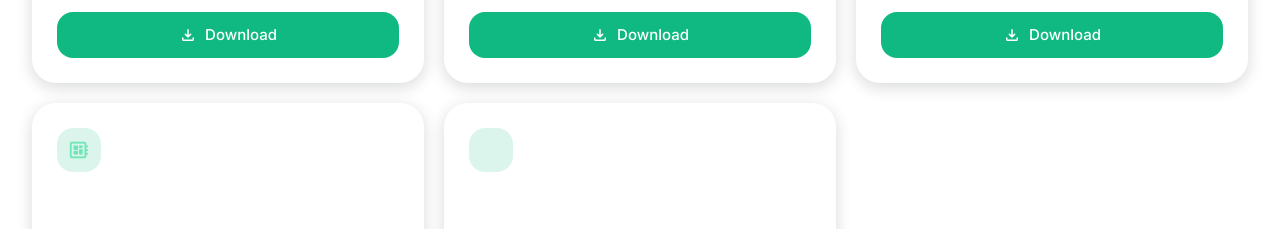
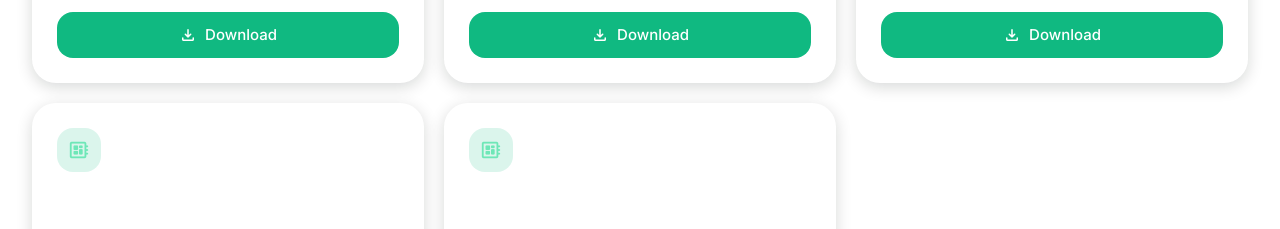
Before and after one commit to NinjaGamerz509/ZetaOne-Web, a Next.js app: page /download in a window 1280 px wide. Shown: the part 1300-1529 px from the top of the page. Built offline with nearby package versions, Linux system fonts and the light colour scheme.

Commit message:
Fix missing x86_64 in ARCH_ICONS map

```diff
--- a/components/sections/download/ApkDownloadCard.tsx
+++ b/components/sections/download/ApkDownloadCard.tsx
@@ -8,6 +8,7 @@ const ARCH_ICONS: Record<ReleaseApk["arch"], string> = {
   ARM64: "memory",
   ARM: "memory",
   x86: "developer_board",
+  x86_64: "developer_board",
   Bundle: "inventory_2",
 };
 
```
